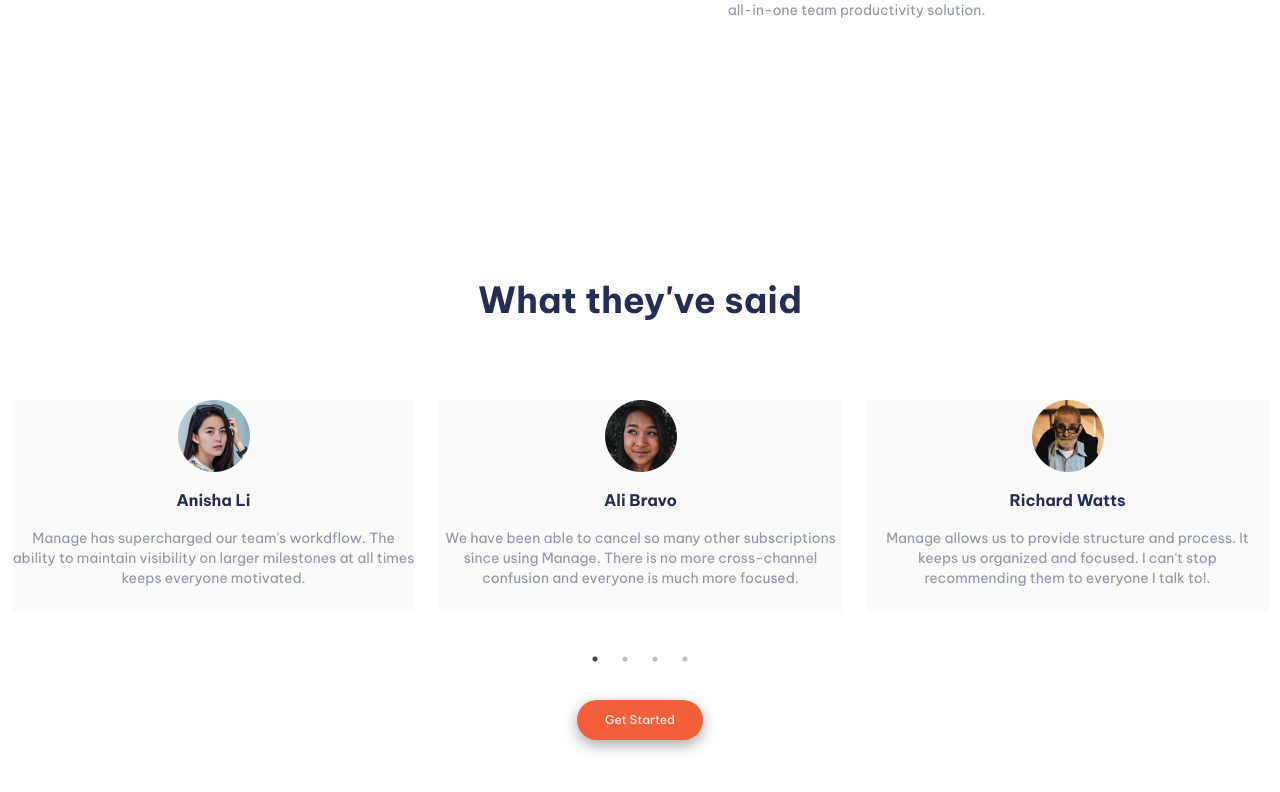
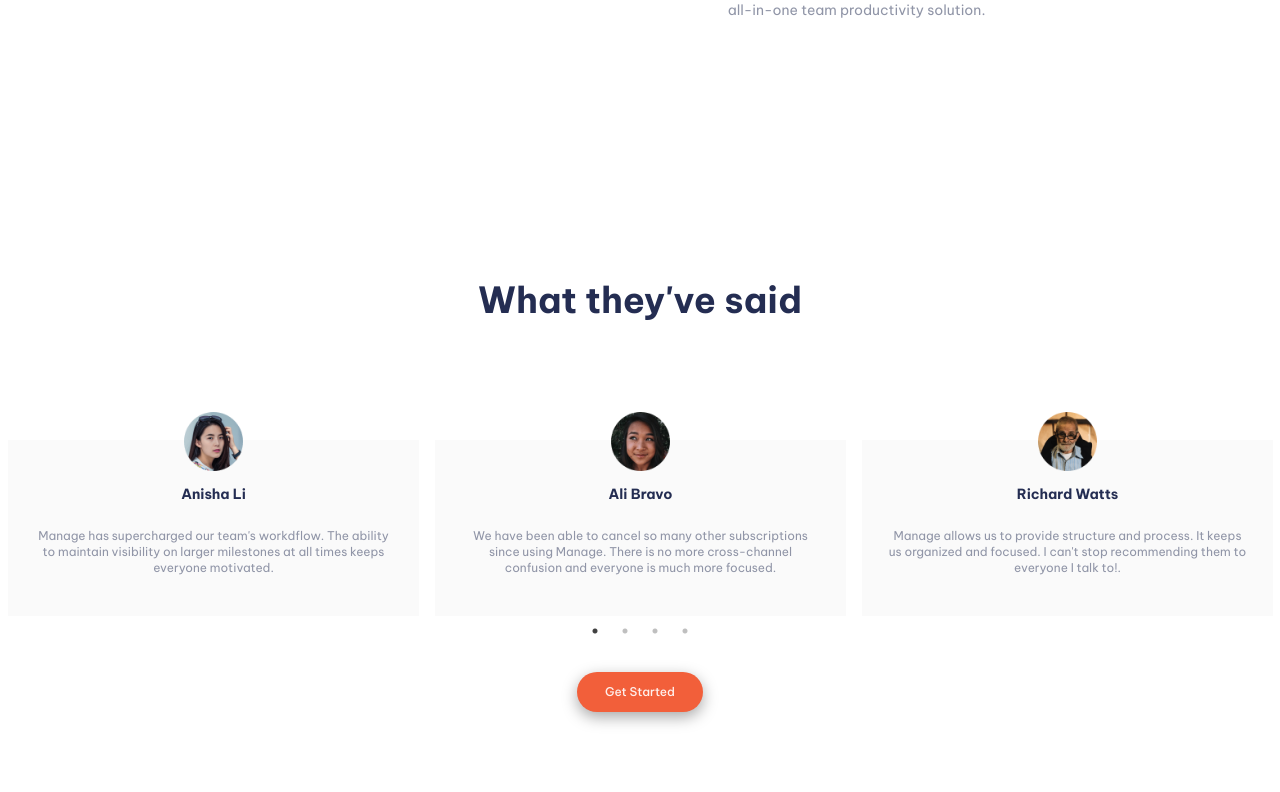
Before and after one commit to chrisgibbo/Manage-Landing-Page, a React (Create React App) app in the folder manage-landing-page/: page / in a window 1280 px wide. Shown: the part 1368-2160 px from the top of the page. Built offline with nearby package versions, Linux system fonts and the light colour scheme.

Commit message:
correctly add margin, adjust sizing of portrait.

```diff
--- a/manage-landing-page/src/components/testimonials.js
+++ b/manage-landing-page/src/components/testimonials.js
@@ -3,13 +3,17 @@ import "../App.css";
 
 function testimonials(props) {
   return (
-    <div className="flex flex-col items-center mx-3 mb-8 greyBackground">
-      <div className="flex flex-col items-center">
-        <img src={props.image} alt="Persons Face" className="w-1/2 "></img>
+    <div className="flex flex-col items-center mx-2 mt-10 greyBackground relative h-44">
+      <div className="flex flex-col items-center h-24 bg-red-200">
+        <img
+          src={props.image}
+          alt="Persons Face"
+          className="h-1/3 absolute top-[-28px]"
+        ></img>
       </div>
-      <div>
-        <h3 className="darkBlue font-bold py-4">{props.name}</h3>
-        <p className="greyFont text-sm pb-6">{props.testimonial}</p>
+      <div className="pb-10 px-6">
+        <h3 className="darkBlue text-sm font-bold pb-6">{props.name}</h3>
+        <p className="greyFont text-xs">{props.testimonial}</p>
       </div>
     </div>
   );
```
